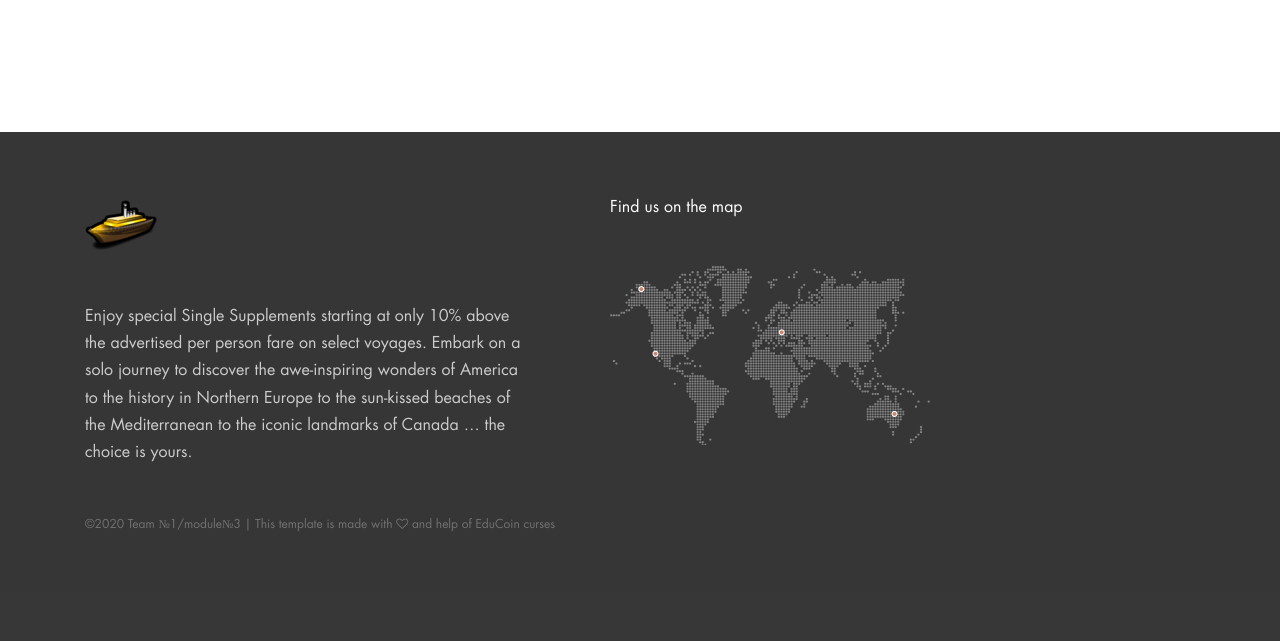
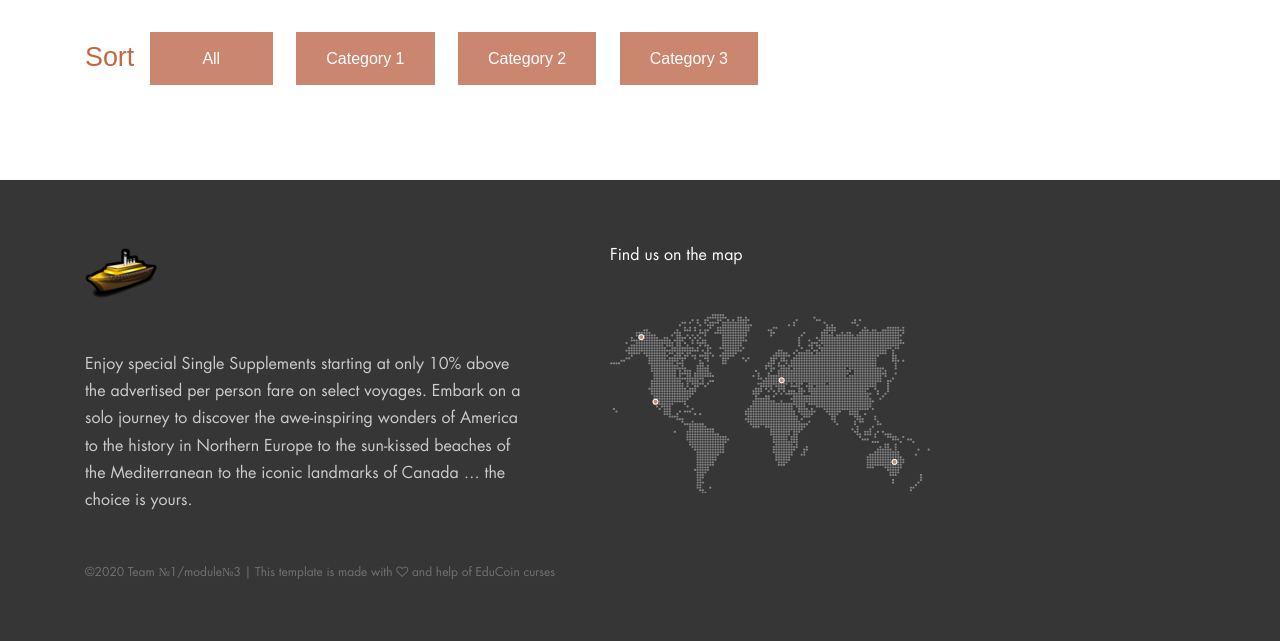
Before and after one commit to yuliia-shl/True-Luxury-Ocean-Cruising, a PHP site: page /cruises.php in a window 1280 px wide. Shown: the part 475-1116 px from the top of the page. Before the commit the page ends 1006 px from the top, so only its background shows below. Run offline with PHP 8.4, Linux system fonts and the light colour scheme; data that the repository does not hold is empty.

Commit message:
added sort bttns

```diff
--- a/cruises.php
+++ b/cruises.php
@@ -2,7 +2,7 @@
 $page = "cruises";
 include $_SERVER['DOCUMENT_ROOT'].'/configs/configs.php';
 include $_SERVER['DOCUMENT_ROOT'].'/configs/db.php';
-include $_SERVER['DOCUMENT_ROOT'] . "/parts/header.php";
+include $_SERVER['DOCUMENT_ROOT']. "/parts/header.php";
 
 ?>
 <!-- ##### Breadcumb Area Start ##### -->
@@ -13,13 +13,19 @@ include $_SERVER['DOCUMENT_ROOT'] . "/parts/header.php";
     </section>
     <!-- ##### Breadcumb Area End ##### -->
 
-    <section class="rooms-area section-padding-100-0">
+    <section class="rooms-area section-padding-0-0">
         <div class="container">
-
-
+           <!-- ##### Buttons ##### -->
+                    <!-- Buttons -->
+                    <div class="palatin-buttons-area mb-50">
+                        <h2 class="pt-4">Sort
+                            <a href="#" class="btn palatin-btn m-2">All</a>
+                            <a href="#" class="btn palatin-btn m-2">Category 1</a>
+                            <a href="#" class="btn palatin-btn m-2">Category 2</a>
+                            <a href="#" class="btn palatin-btn m-2">Category 3</a>
+                        </h2>
+                    </div>
             <div class="row justify-content-center" id="list-cruises">
-
-
                 <?php
 
                     $sql = "SELECT cruises.*, destinations.departure, destinations.arrival
```
